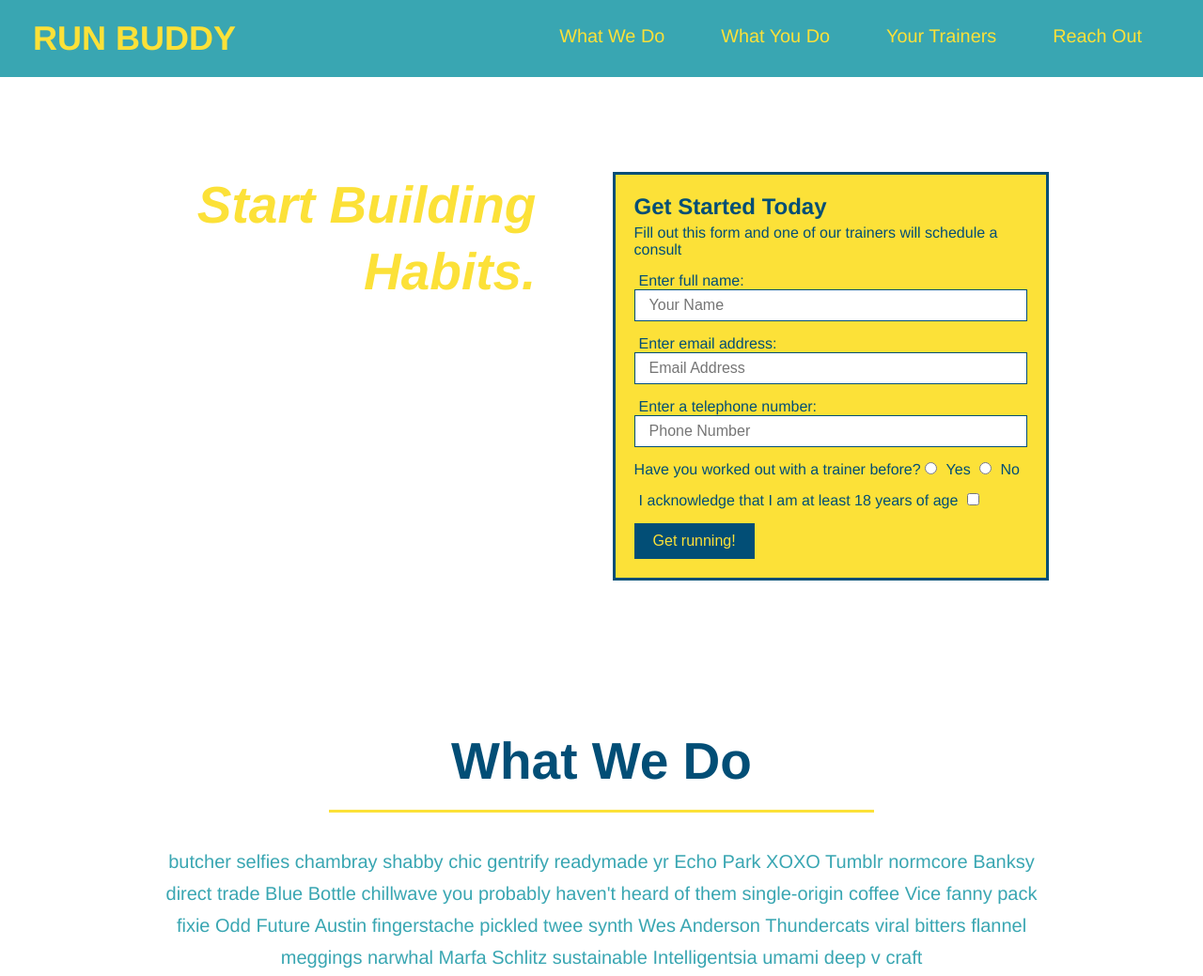
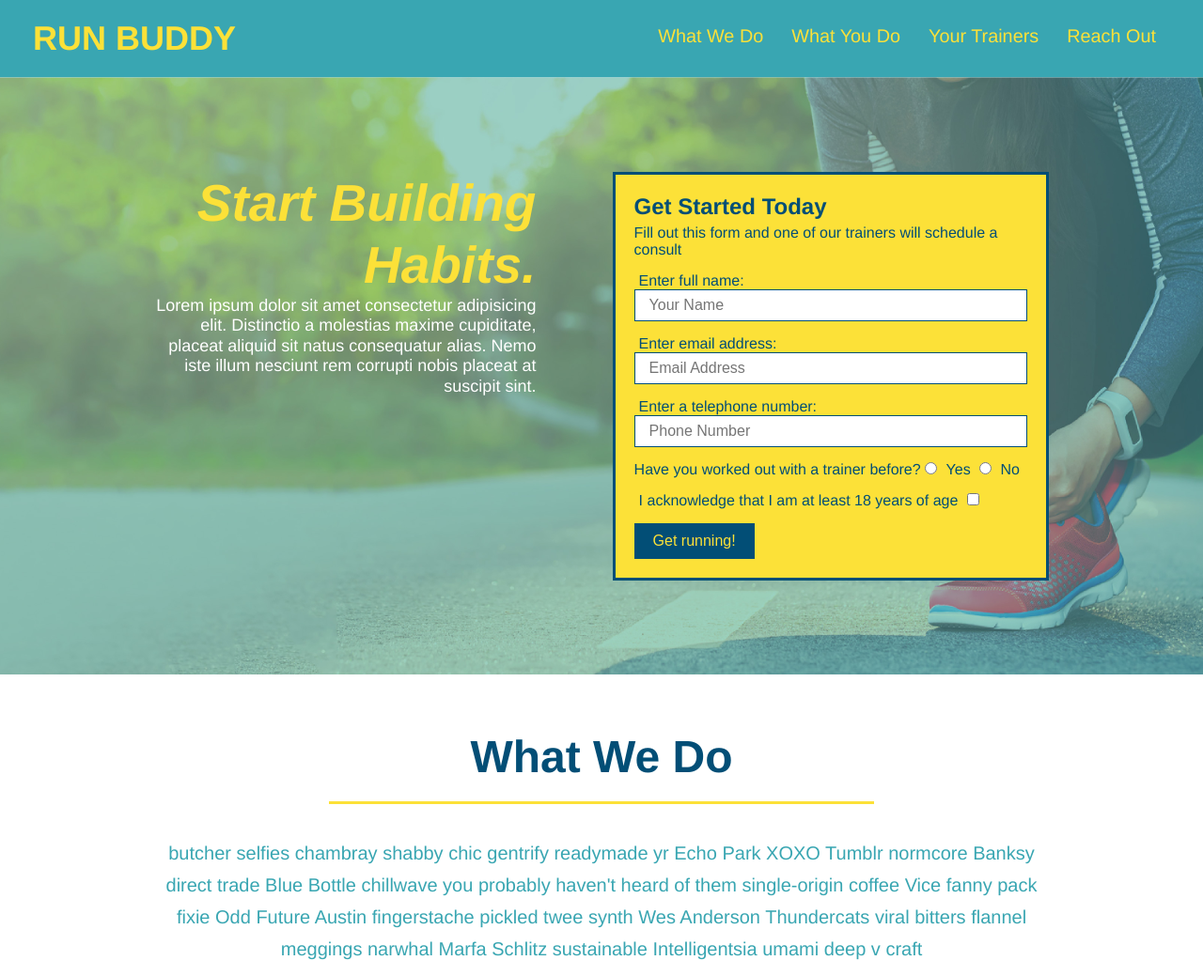
Before and after one commit to thomps0189/run-buddy, a plain HTML site: page index.html in a window 1280 px wide. Shown: the top 1039 px of the page at 94% size. Drawn offline with Linux system fonts and the light colour scheme.

Commit message:
mediaqueries add

```diff
--- a/assets/css/style.css
+++ b/assets/css/style.css
@@ -47,7 +47,7 @@
   }
 
   header nav ul li a {
-    margin: 0 30px;
+    padding: 10px 15px;
     font-weight: lighter;
     font-size: 1.55vw;
   }
@@ -89,12 +89,13 @@
 
   /* HERO STYLES START */
   .hero {
-    background-image: url('../images/hero-bg.jpg');
+    background-image: url('../images/hero-bg.jpeg');
     background-size: cover;
     background-position: center;
     display: flex;
     justify-content: center;
     flex-wrap: wrap;
+    align-items: flex-start;
   }
 
   .hero-cta {
@@ -103,7 +104,7 @@
     margin: 3.5%;
     color: #fff;
     font-size: 18px;
-    line-height: 1.3;
+    line-height: 1.2;
   }
 
   .hero-cta h2 {
@@ -155,7 +156,7 @@
 
   /* SECTION TITLE STYLES START */
   .section-title {
-    font-size: 55px;
+    font-size: 48px;
     border-bottom: 3px solid;
     color: #024e76;
     padding-bottom: 20px;
@@ -361,3 +362,21 @@
   .flex-row {
     display: flex;
   }
+
+  /* MEDIA QUERY FOR SMALLER DESKTOP SCREENS AND SMALLER */
+@media screen and (max-width: 980px) {
+
+    }
+  }
+
+  /* MEDIA QUERY FOR TABLETS AND SMALLER */
+  @media screen and (max-width: 768px) {
+
+    }
+  }
+
+  /* MEDIA QUERY FOR MOBILE PHONES AND SMALLER */
+  @media screen and (max-width: 575px) {
+
+    }
+  }
--- a/index.html
+++ b/index.html
@@ -2,6 +2,7 @@
 <html lang="en">
     <head>
         <meta charset="UTF-8" />
+        <meta name="viewport" content="width=device-width, initial-scale=1.0" />
         <title>Run Buddy</title>
         <link rel="stylesheet" href="./assets/css/style.css" />
     </head>
```
Also changed, not shown: privacy-policy.html (+1 -0 lines).
